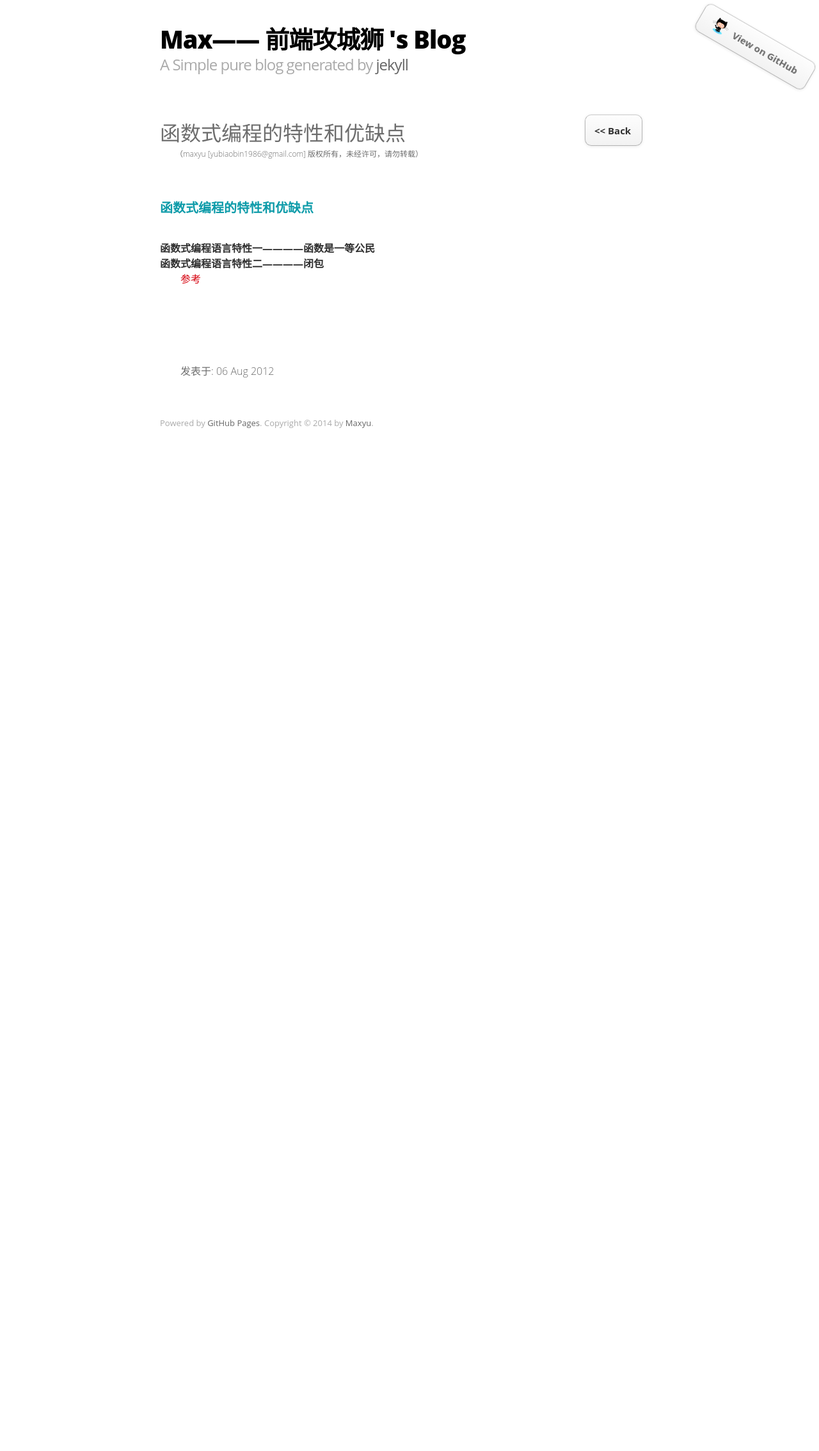
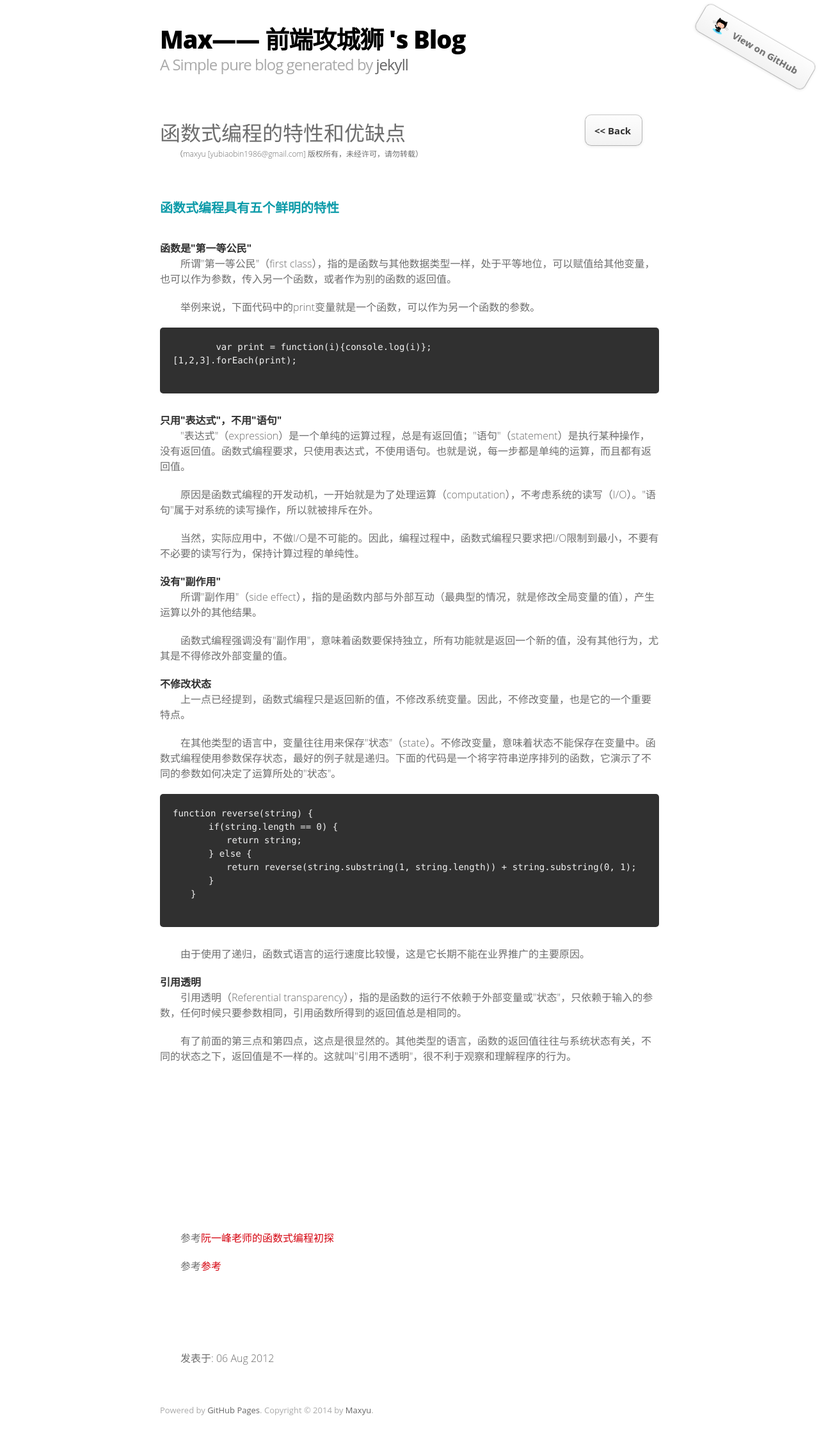
Before and after one commit to yubiaobin/yubiaobin.github.io, a Jekyll site: the page built from _posts/2012-08-06-function-language-feature.html, in a window 1280 px wide. Shown: the whole page at 64% size. Built offline with Jekyll 4.4.1, drawn with Linux system fonts in a browser that asks for light colours; comment, search, counter and statistics services are not loaded; before the commit the page ends 900 px from its top, so only the background shows below that.

Commit message:
-mmodified function language blog number two

```diff
--- a/_posts/2012-08-06-function-language-feature.html
+++ b/_posts/2012-08-06-function-language-feature.html
@@ -3,15 +3,74 @@ layout: default_post
 title : 函数式编程的特性和优缺点
 ---
 
-
-<h3>函数式编程的特性和优缺点</h3>
-
-<h4>函数式编程语言特性一————函数是一等公民</h4>
+<h3>函数式编程具有五个鲜明的特性</h3>
 
 
 
-<h4>函数式编程语言特性二————闭包</h4>
+<h4>函数是"第一等公民"</h4>
+<p>所谓"第一等公民"（first class），指的是函数与其他数据类型一样，处于平等地位，可以赋值给其他变量，也可以作为参数，传入另一个函数，或者作为别的函数的返回值。</p>
+<p>举例来说，下面代码中的print变量就是一个函数，可以作为另一个函数的参数。</p>
+<p>
+	{% highlight html %}
+	var print = function(i){console.log(i)};
+[1,2,3].forEach(print);
+	{% endhighlight %}
+</p>
 
 
 
-<p><a href="http://www.php100.com/html/webkaifa/javascript/2009/0411/1698.html" target="_blank">参考</a></p>
+<h4>只用"表达式"，不用"语句"</h4>
+<p>"表达式"（expression）是一个单纯的运算过程，总是有返回值；"语句"（statement）是执行某种操作，没有返回值。函数式编程要求，只使用表达式，不使用语句。也就是说，每一步都是单纯的运算，而且都有返回值。</p>
+<p>原因是函数式编程的开发动机，一开始就是为了处理运算（computation），不考虑系统的读写（I/O）。"语句"属于对系统的读写操作，所以就被排斥在外。</p>
+<p>当然，实际应用中，不做I/O是不可能的。因此，编程过程中，函数式编程只要求把I/O限制到最小，不要有不必要的读写行为，保持计算过程的单纯性。</p>
+
+
+
+
+<h4>没有"副作用"</h4>
+<p>所谓"副作用"（side effect），指的是函数内部与外部互动（最典型的情况，就是修改全局变量的值），产生运算以外的其他结果。</p>
+<p>函数式编程强调没有"副作用"，意味着函数要保持独立，所有功能就是返回一个新的值，没有其他行为，尤其是不得修改外部变量的值。</p>
+
+
+
+
+<h4>不修改状态</h4>
+<p>上一点已经提到，函数式编程只是返回新的值，不修改系统变量。因此，不修改变量，也是它的一个重要特点。</p>
+<p>在其他类型的语言中，变量往往用来保存"状态"（state）。不修改变量，意味着状态不能保存在变量中。函数式编程使用参数保存状态，最好的例子就是递归。下面的代码是一个将字符串逆序排列的函数，它演示了不同的参数如何决定了运算所处的"状态"。</p>
+<p>
+	{% highlight html %}
+function reverse(string) {
+　　　　if(string.length == 0) {
+　　　　　　return string;
+　　　　} else {
+　　　　　　return reverse(string.substring(1, string.length)) + string.substring(0, 1);
+　　　　}
+　　}
+	{% endhighlight %}
+</p>
+<p>由于使用了递归，函数式语言的运行速度比较慢，这是它长期不能在业界推广的主要原因。</p>
+
+
+
+
+<h4>引用透明</h4>
+<p>引用透明（Referential transparency），指的是函数的运行不依赖于外部变量或"状态"，只依赖于输入的参数，任何时候只要参数相同，引用函数所得到的返回值总是相同的。</p>
+<p>有了前面的第三点和第四点，这点是很显然的。其他类型的语言，函数的返回值往往与系统状态有关，不同的状态之下，返回值是不一样的。这就叫"引用不透明"，很不利于观察和理解程序的行为。</p>
+
+
+
+
+
+
+
+
+
+
+
+
+
+
+
+
+<p class="pege_tail">参考<a href="http://www.ruanyifeng.com/blog/2012/04/functional_programming.html" target="_blank">阮一峰老师的函数式编程初探</a></p>
+<p>参考<a href="http://www.php100.com/html/webkaifa/javascript/2009/0411/1698.html" target="_blank">参考</a></p>
--- a/css/layout.css
+++ b/css/layout.css
@@ -407,6 +407,7 @@ img[src="http://eiv.baidu.com/hmt/icon/21.gif"]{
 }
 
 p{text-indent:2em;}
+.pege_tail{padding-top:240px;}
 
 
 .header_jekyll{color:#666;}
```
Also changed, not shown: _posts/2012-07-26-function-language.html (line endings or trailing spaces), 1 other file.
